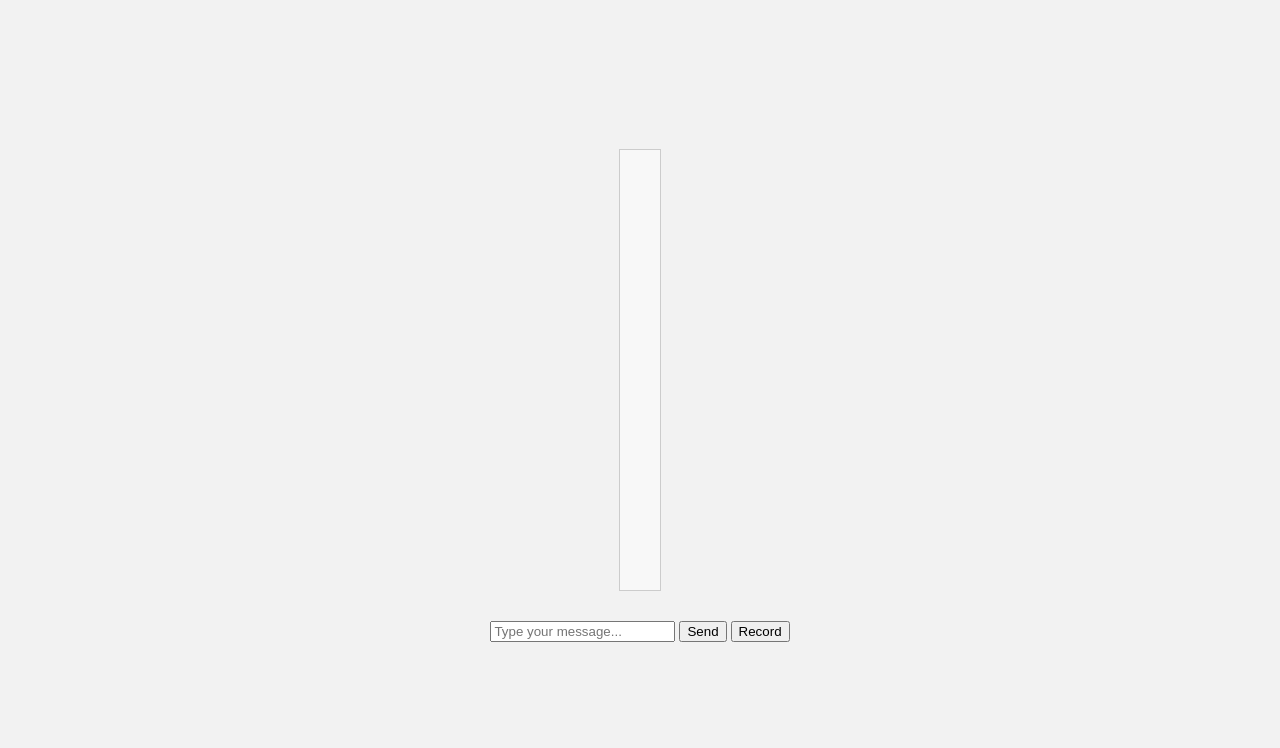
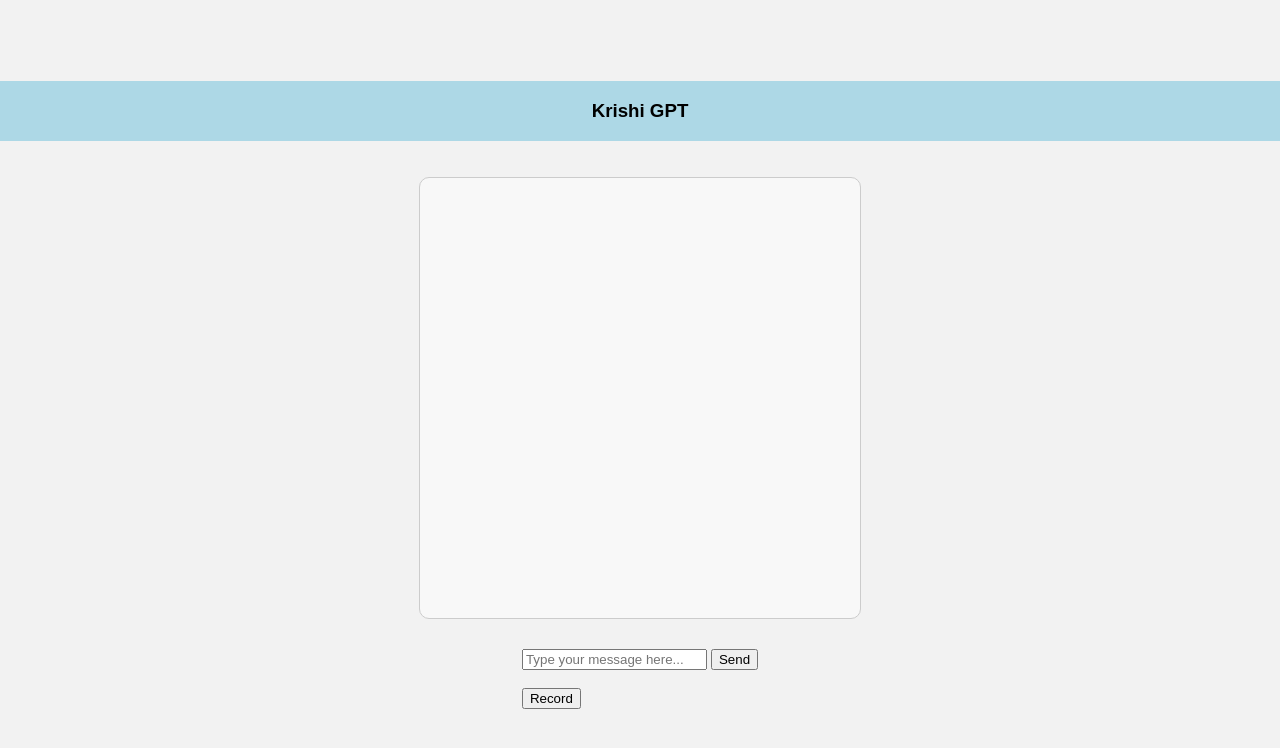
Before and after one commit to ankitsharma07/farmer-gpt, a Django app: page /chat/ in a window 1280 px wide. Shown: the top 748 px of the page. Run offline with Django 4.2, Linux system fonts and the light colour scheme; data that the repository does not hold is empty.

Commit message:
some coloring

```diff
--- a/chatter/templates/chatter/chat.html
+++ b/chatter/templates/chatter/chat.html
@@ -16,11 +16,13 @@
         }
 
         .chat-container {
-            max-width: 800px;
+            width: 400px;
+/*            max-width: 800px;*/
             padding: 20px;
             overflow-y: scroll;
             height: 400px;
             border: 1px solid #ccc;
+            border-radius: 10px;
             background-color: #f8f8f8;
             margin-bottom: 20px;
         }
@@ -51,13 +53,26 @@
             justify-content: space-between;
             align-items: center;
             padding: 10px;
-            max-width: 800px;
+            max-width: 400px;
+            border-radius: 10px;
         }
+        .center-flex {
+            display: flex;
+            justify-content: center;
+            background-color: lightblue;
+            width: 100%;
+            font-family: "Arial";
+        }
+
     </style>
     <!-- Include jQuery -->
     <script src="https://code.jquery.com/jquery-3.6.0.min.js"></script>
 </head>
 <body>
+    <div class="center-flex">
+        <h3>Krishi GPT</h3>
+    </div>
+    <br><br>
     <div class="chat-container">
         {% for message in messages %}
             <div class="chat-bubble {% if message.is_user %}user{% else %}assistant{% endif %}">
@@ -67,8 +82,9 @@
     </div>
     <div class="input-container">
            <form id="message-form">
-               <input type="text" id="message-input" placeholder="Type your message..." />
+               <input type="text" id="message-input" placeholder="Type your message here..." />
                <button type="submit">Send</button>
+               <br> <br>
                <button type="button" id="record-button">Record</button>
            </form>
     </div>
--- a/farmer_gpt/settings.py
+++ b/farmer_gpt/settings.py
@@ -24,9 +24,11 @@
 # SECURITY WARNING: keep the secret key used in production secret!
 SECRET_KEY = 'django-insecure-e2+6143r#k^d#5l0!f&mylaam_k_9hh07l%%f0+@p@gpzatm$4'
 
+OPENAI_API_KEY="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"
+
 # load from .env
-load_dotenv()
-OPENAI_API_KEY=os.getenv("OPENAI_API_KEY")
+# load_dotenv()
+# OPENAI_API_KEY=os.getenv("OPENAI_API_KEY")
 
 # SECURITY WARNING: don't run with debug turned on in production!
 DEBUG = True
```
